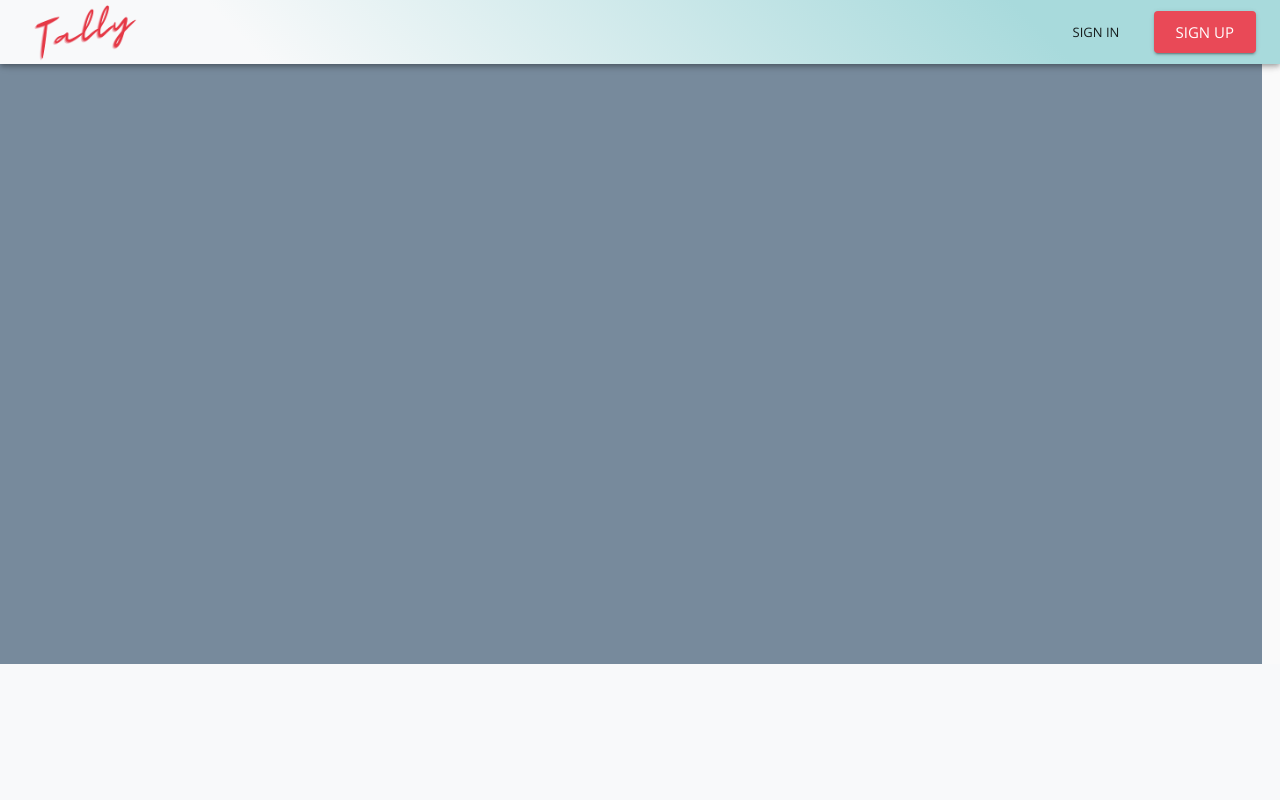
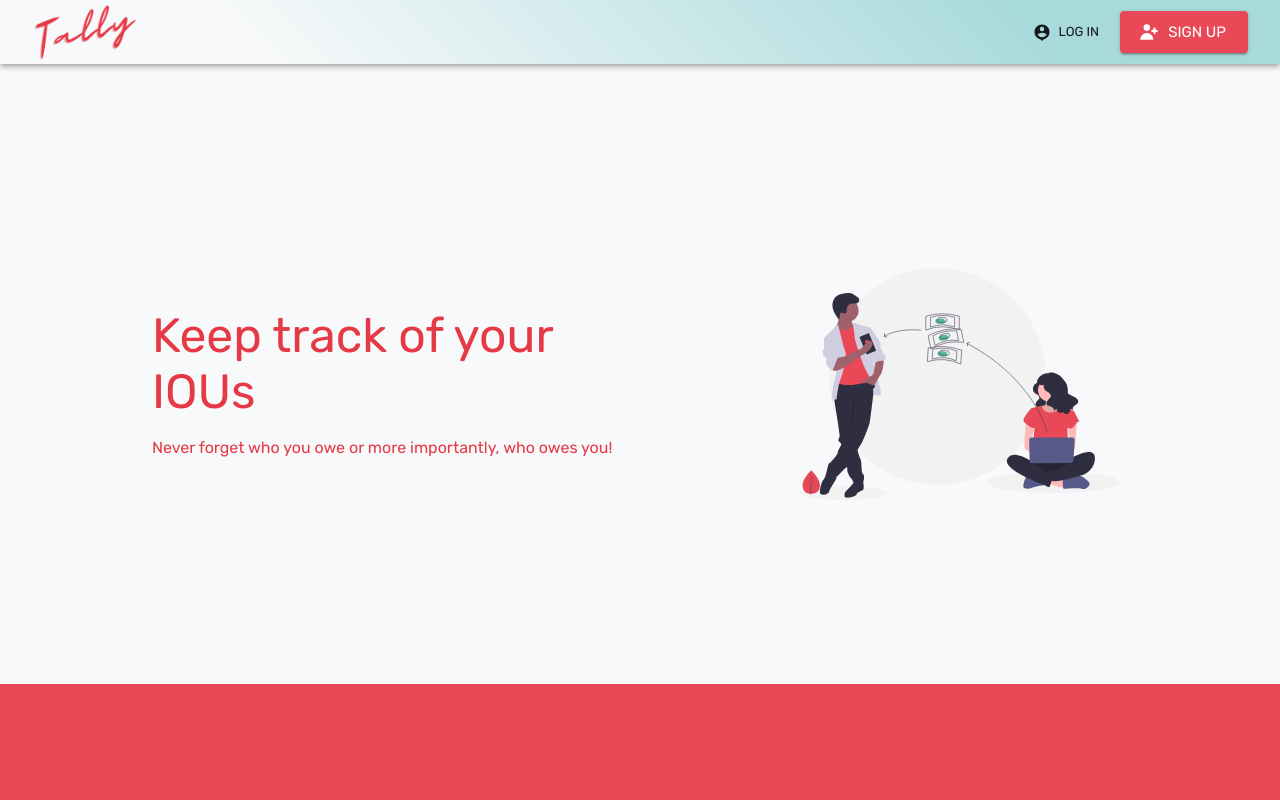
Before and after one commit to awalemandi/tally, a React (Create React App) app: page / in a window 1280 px wide. Shown: the top 800 px of the page. Built offline with nearby package versions, Linux system fonts and the light colour scheme; no server answers.

Commit message:
updated font to Rubik and icons for login/logout

```diff
--- a/public/index.html
+++ b/public/index.html
@@ -15,8 +15,15 @@
 		<link rel="preconnect" href="https://fonts.gstatic.com" />
 		<link rel="preconnect" href="https://fonts.gstatic.com" />
 		<link rel="preconnect" href="https://fonts.gstatic.com" />
+		<link rel="preconnect" href="https://fonts.gstatic.com" />
 		<link
-			href="https://fonts.googleapis.com/css2?family=Open+Sans:wght@400;600;700&display=swap"
+			href="https://fonts.googleapis.com/css2?family=Comic+Neue:ital,wght@0,400;0,700;1,400&display=swap"
+			rel="stylesheet"
+		/>
+		]
+		<link rel="preconnect" href="https://fonts.gstatic.com" />
+		<link
+			href="https://fonts.googleapis.com/css2?family=Rubik:ital,wght@0,300;0,400;1,400&display=swap"
 			rel="stylesheet"
 		/>
 		<meta
--- a/src/components/common/heroSection/HeroSection.tsx
+++ b/src/components/common/heroSection/HeroSection.tsx
@@ -1,66 +1,102 @@
-import React from 'react';
-import { useSpring, animated } from 'react-spring';
-import { makeStyles } from '@material-ui/core/styles';
-import { Typography } from '@material-ui/core';
+import { useState } from 'react';
+import { curveBasis } from '@vx/curve';
+import { AreaClosed } from '@vx/shape';
+import { scaleTime, scaleLinear } from '@vx/scale';
+import { ParentSize } from '@vx/responsive';
+import { GradientPurpleTeal } from '@vx/gradient';
+import { extent, max } from 'd3-array';
+import { Spring } from 'react-spring/renderprops';
 
-const useStyles = makeStyles(theme => ({
-	heroContainer: {
-		width: '100%',
-		height: 600,
-		// willChange: 'width, height, left, top'
-	},
-}));
+const data = [
+	{ date: new Date('2018-04-08T12:33:40.624Z'), value: 2110 },
+	{ date: new Date('2018-04-08T11:33:40.624Z'), value: 1156 },
+	{ date: new Date('2018-04-08T10:33:40.624Z'), value: 715 },
+	{ date: new Date('2018-04-08T09:33:40.624Z'), value: 2797 },
+	{ date: new Date('2018-04-08T08:33:40.624Z'), value: 2361 },
+	{ date: new Date('2018-04-08T07:33:40.624Z'), value: 731 },
+	{ date: new Date('2018-04-08T06:33:40.624Z'), value: 908 },
+	{ date: new Date('2018-04-08T05:33:40.624Z'), value: 691 },
+	{ date: new Date('2018-04-08T04:33:40.624Z'), value: 1408 },
+	{ date: new Date('2018-04-08T03:33:40.624Z'), value: 1748 },
+	{ date: new Date('2018-04-08T02:33:40.624Z'), value: 2834 },
+	{ date: new Date('2018-04-08T01:33:40.624Z'), value: 310 },
+	{ date: new Date('2018-04-08T00:33:40.624Z'), value: 2877 },
+	{ date: new Date('2018-04-07T23:33:40.624Z'), value: 2792 },
+	{ date: new Date('2018-04-07T22:33:40.624Z'), value: 250 },
+	{ date: new Date('2018-04-07T21:33:40.624Z'), value: 1602 },
+	{ date: new Date('2018-04-07T20:33:40.624Z'), value: 1871 },
+	{ date: new Date('2018-04-07T19:33:40.624Z'), value: 250 },
+	{ date: new Date('2018-04-07T18:33:40.624Z'), value: 2897 },
+	{ date: new Date('2018-04-07T17:33:40.624Z'), value: 1902 },
+];
 
-function HeroSection() {
-	const classes = useStyles();
-	const props = useSpring({
-		from: {
-			left: '0%',
-			top: '0%',
-			width: '0%',
-			height: '0%',
-			background: 'lightgreen',
-		},
-		to: async (
-			next: (arg0: {
-				left?: string;
-				top?: string;
-				width?: string;
-				height?: string;
-				background: string;
-			}) => any
-		) => {
-			while (1) {
-				await next({
-					left: '0%',
-					top: '0%',
-					width: '100%',
-					height: '100%',
-					background: 'lightblue',
-				});
-				await next({ height: '50%', background: 'lightgreen' });
-				await next({
-					width: '50%',
-					left: '50%',
-					background: 'lightgoldenrodyellow',
-				});
-				await next({ top: '0%', height: '100%', background: 'lightpink' });
-				await next({ top: '50%', height: '50%', background: 'lightsalmon' });
-				await next({ width: '100%', left: '0%', background: 'lightcoral' });
-				await next({ width: '50%', background: 'lightseagreen' });
-				await next({ top: '0%', height: '100%', background: 'lightskyblue' });
-				await next({ width: '100%', background: 'lightslategrey' });
-			}
-		},
-	});
+const x = (d: { date: any }) => d.date;
+const y = (d: { value: any }) => d.value;
+
+const HeroSection = () => {
+	const [toggle, setToggle] = useState(true);
+	const handleToggle = () => {
+		setToggle(!toggle);
+	};
+	console.log('hello');
 	return (
-		<div className={classes.heroContainer}>
-			<animated.div style={props} />
-			<Typography variant='h1' color='primary'>
-				Tally Up
-			</Typography>
-		</div>
+		<>
+			<ParentSize>
+				{(width: number | undefined, height: number) => {
+					const xScale = scaleTime({
+						range: [0, width],
+						domain: extent(data, x),
+					});
+					const yMax = max(data, y);
+					const yScale = scaleLinear({
+						range: [height / 2, 0],
+						domain: [0, yMax],
+						nice: true,
+					});
+					const interpolate = data.map(d => Math.random() * yMax);
+					return (
+						<div
+							style={{
+								width: '100%',
+								height: '100%',
+								cursor: 'pointer',
+								background: '#FF1C68',
+							}}
+							onClick={handleToggle}
+						>
+							<svg
+								style={{ position: 'absolute', bottom: 0 }}
+								width={width}
+								height={height / 2}
+							>
+								<GradientPurpleTeal id='gradient' />
+								<g>
+									<Spring to={{ interpolate }}>
+										{props => (
+											<AreaClosed
+												data={data.map((d, i) => ({
+													...d,
+													value: props.interpolate[i],
+												}))}
+												xScale={xScale}
+												yScale={yScale}
+												x={x}
+												y={y}
+												strokeWidth={2}
+												stroke={'url(#gradient)'}
+												fill={'url(#gradient)'}
+												curve={curveBasis}
+											/>
+										)}
+									</Spring>
+								</g>
+							</svg>
+						</div>
+					);
+				}}
+			</ParentSize>
+		</>
 	);
-}
+};
 
 export default HeroSection;
--- a/src/components/common/landingSection/LandingSection.tsx
+++ b/src/components/common/landingSection/LandingSection.tsx
@@ -12,7 +12,14 @@ interface SectionProps {
 	alt: string;
 }
 
-function LandingSection({ id, bgLight, header, description, image, alt }: SectionProps) {
+function LandingSection({
+	id,
+	bgLight,
+	header,
+	description,
+	image,
+	alt,
+}: SectionProps) {
 	const useStyles = makeStyles(theme => ({
 		sectionContainer: {
 			width: '100%',
@@ -28,9 +35,9 @@ function LandingSection({ id, bgLight, header, description, image, alt }: Sectio
 			flexDirection: 'column',
 			justifyContent: 'center',
 			alignItems: 'flex-end',
-			[theme.breakpoints.down('md')]:{
-				alignItems: 'center'
-            }
+			[theme.breakpoints.down('md')]: {
+				alignItems: 'center',
+			},
 		},
 		imageContainer: {
 			width: '100%',
@@ -44,24 +51,28 @@ function LandingSection({ id, bgLight, header, description, image, alt }: Sectio
 			width: '80%',
 			margin: theme.spacing(2),
 			padding: theme.spacing(5, 0, 5, 5),
-            [theme.breakpoints.down('md')]:{
+			[theme.breakpoints.down('md')]: {
 				margin: theme.spacing(1),
-                padding: theme.spacing(1)
-            }
+				padding: theme.spacing(1),
+			},
 		},
 		header: {
-			color: bgLight? theme.palette.primary.dark : theme.palette.secondary.light
+			color: bgLight
+				? theme.palette.primary.dark
+				: theme.palette.secondary.light,
 		},
 		description: {
 			marginTop: theme.spacing(2),
-			color: bgLight? theme.palette.primary.dark : theme.palette.secondary.light
+			color: bgLight
+				? theme.palette.primary.dark
+				: theme.palette.secondary.light,
 		},
 		image: {
 			width: '50%',
 			[theme.breakpoints.down('xs')]: {
-				width: '65%'
-			}
-        }
+				width: '65%',
+			},
+		},
 	}));
 	const classes = useStyles();
 	return (
@@ -86,7 +97,7 @@ function LandingSection({ id, bgLight, header, description, image, alt }: Sectio
 			</Grid>
 			<Grid item xs={12} md={6}>
 				<div className={classes.imageContainer}>
-                    <img src={image} className = {classes.image} alt={alt}/>
+					<img src={image} className={classes.image} alt={alt} />
 				</div>
 			</Grid>
 		</Grid>
--- a/src/components/layout/Navbar.tsx
+++ b/src/components/layout/Navbar.tsx
@@ -20,7 +20,7 @@ import { makeStyles, useTheme } from '@material-ui/core/styles';
 
 import Logo from '../../images/tally.png';
 import SideDrawer, { drawerWidth } from './SideDrawer';
-import { IoWalkOutline } from 'react-icons/io5';
+import { IoIosExit } from 'react-icons/io';
 
 //styling
 const useStyles = makeStyles(theme => ({
@@ -121,13 +121,13 @@ export const Navbar = () => {
 					<div></div>
 					<Box className={classes.buttonContainer}>
 						<Button
-							size='small'
-							startIcon={<IoWalkOutline />}
+							size='large'
+							startIcon={<IoIosExit />}
 							variant='contained'
 							color='primary'
 							onClick={logoutClickHandler}
 						>
-							Sign out
+							Log out
 						</Button>
 					</Box>
 				</Toolbar>
--- a/src/components/pages/LandingPage.tsx
+++ b/src/components/pages/LandingPage.tsx
@@ -18,6 +18,8 @@ import Logo from '../../images/tally.png';
 import LandingSection from '../common/landingSection/LandingSection';
 import landingPageData from '../common/landingSection/data';
 import HeroSection from '../common/heroSection/HeroSection';
+import { RiAccountPinCircleFill } from 'react-icons/ri';
+import { HiUserAdd } from 'react-icons/hi';
 
 const useStyles = makeStyles(theme => ({
 	root: {
@@ -44,13 +46,15 @@ const useStyles = makeStyles(theme => ({
 		},
 	},
 	buttonContainer: {
-		width: '12rem',
+		maxWidth: '20rem',
+		height: '80%',
 		display: 'flex',
 		justifyContent: 'space-between',
 	},
 	navLink: {
 		textDecoration: 'none',
 		alignSelf: 'center',
+		margin: '0.5rem',
 	},
 }));
 
@@ -76,6 +80,7 @@ export default function LandingPage() {
 	return (
 		<>
 			<CssBaseline />
+			{/* //Landing page Navbar */}
 			<HideOnScroll>
 				<AppBar color='default'>
 					<Toolbar className={classes.navbar}>
@@ -89,8 +94,9 @@ export default function LandingPage() {
 									variant='text'
 									href='#contained-buttons'
 									onClick={() => history.push('/signin')}
+									startIcon={<RiAccountPinCircleFill />}
 								>
-									Sign In
+									Log In
 								</Button>
 							</RouterLink>
 							<RouterLink to='/signup' className={classes.navLink}>
@@ -100,6 +106,7 @@ export default function LandingPage() {
 									color='primary'
 									href='#contained-buttons'
 									onClick={() => history.push('/signup')}
+									startIcon={<HiUserAdd />}
 								>
 									Sign Up
 								</Button>
@@ -110,7 +117,9 @@ export default function LandingPage() {
 			</HideOnScroll>
 			<Toolbar />
 			<div className={classes.root}>
-				<HeroSection />
+				{/* animation for hero section */}
+				{/* <HeroSection /> */}
+				{/* //Generate landing page section components from landingPageData */}
 				{landingPageData.map(section => (
 					<LandingSection
 						id={section.id}
--- a/src/theme.ts
+++ b/src/theme.ts
@@ -14,7 +14,7 @@ const lightTheme = createMuiTheme({
 		},
 	},
 	typography: {
-		fontFamily: ['Open Sans', 'Roboto'].join(','),
+		fontFamily: ['Rubik', 'Roboto'].join(','),
 	},
 });
 
```
Also changed, not shown: package.json (+8 -0 lines), src/declarations.d.ts (+7 -0 lines), 2 other files (tests, documents, lock files or other folders). Lines whose indentation alone changed are shown as unchanged.
